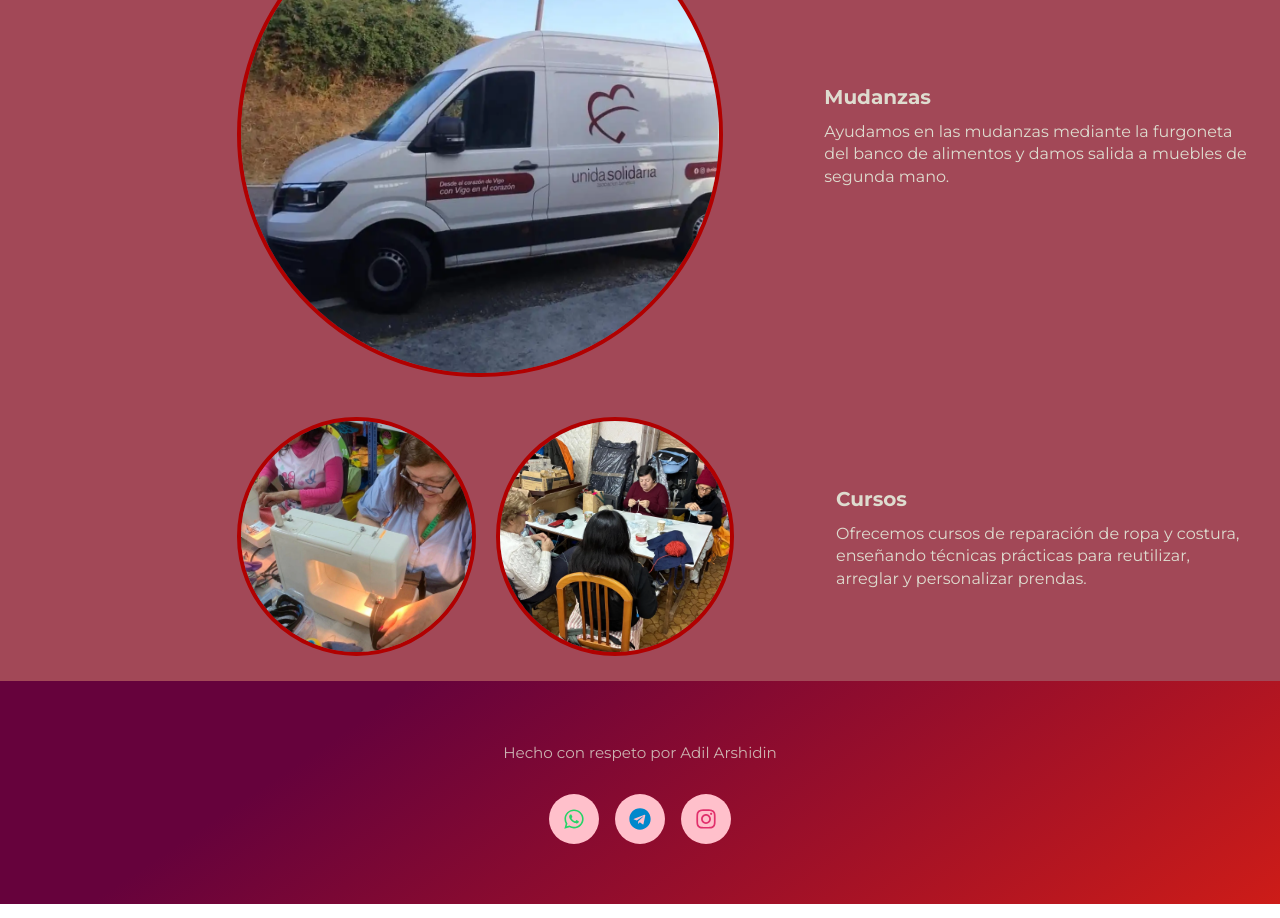
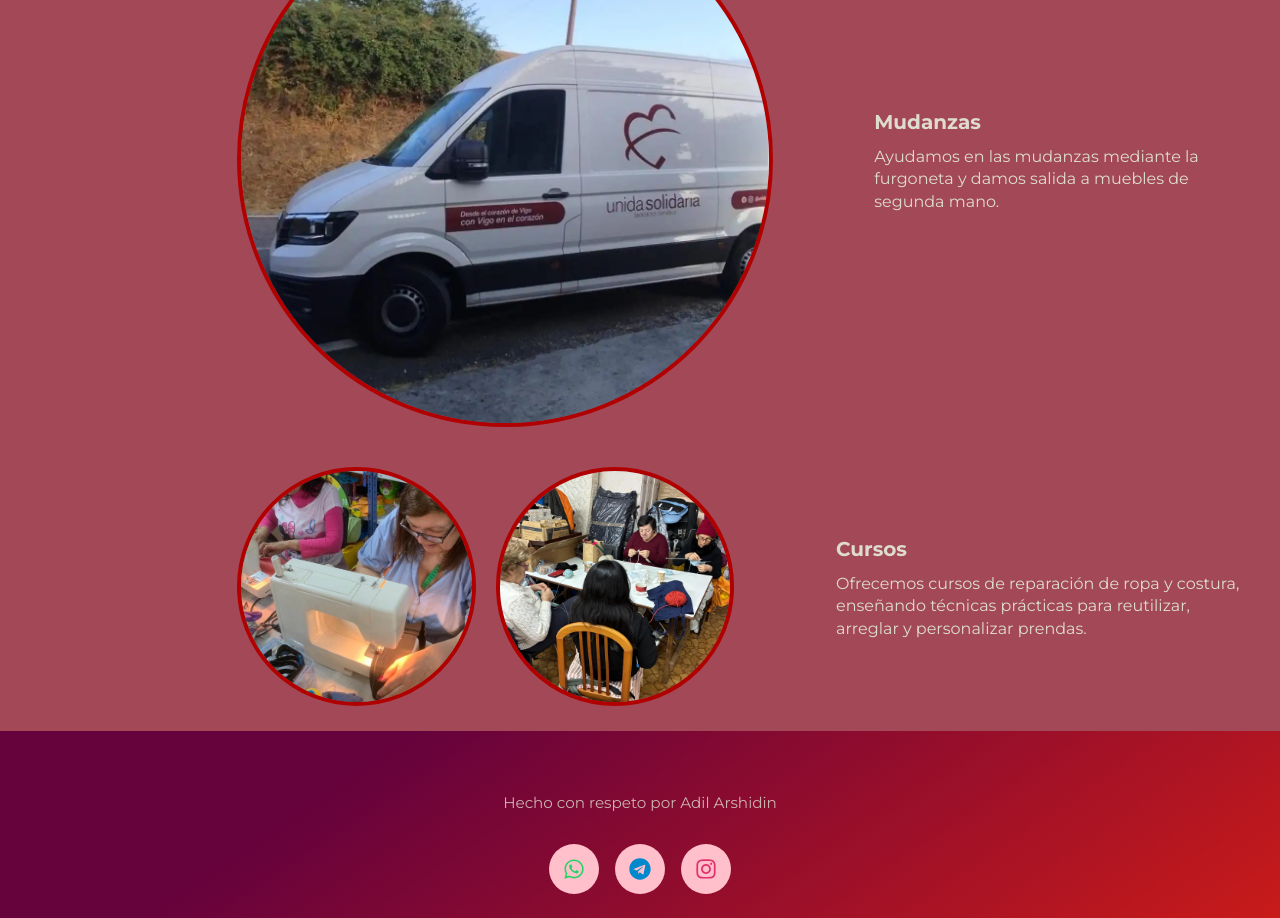
Before and after one commit to adilarshidin/unidasolidaria, a React (Vite) app: page /services in a window 1280 px wide. Shown: the part 1440-2358 px from the top of the page. Built offline with nearby package versions, Linux system fonts and the light colour scheme.

Commit message:
fix: truck organization

```diff
--- a/src/components/Services.tsx
+++ b/src/components/Services.tsx
@@ -305,8 +305,8 @@ const Home = () => {
             <ProjectContent>
               <h3>Mudanzas</h3>
               <p>
-                Ayudamos en las mudanzas mediante la furgoneta del banco de
-                alimentos y damos salida a muebles de segunda mano.
+                Ayudamos en las mudanzas mediante la furgoneta
+                y damos salida a muebles de segunda mano.
               </p>
             </ProjectContent>
           </ProjectCard>
```
